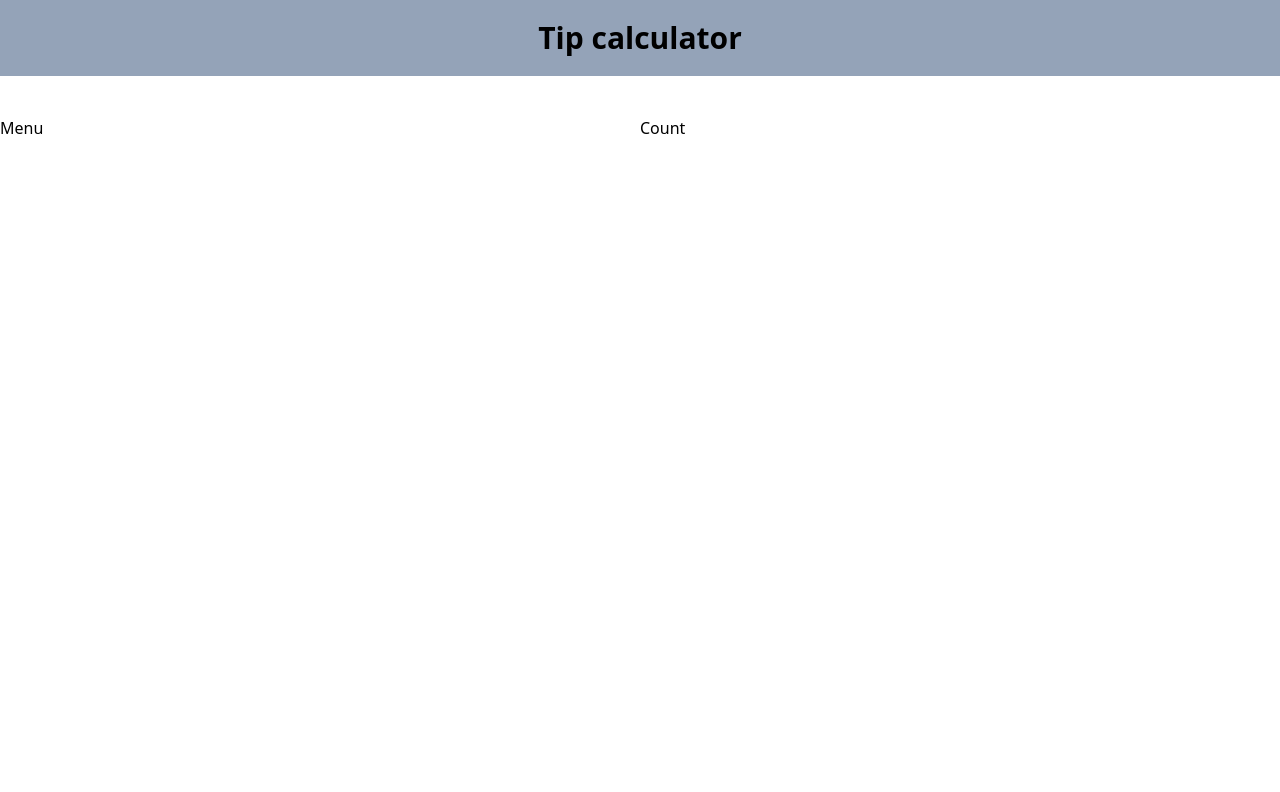
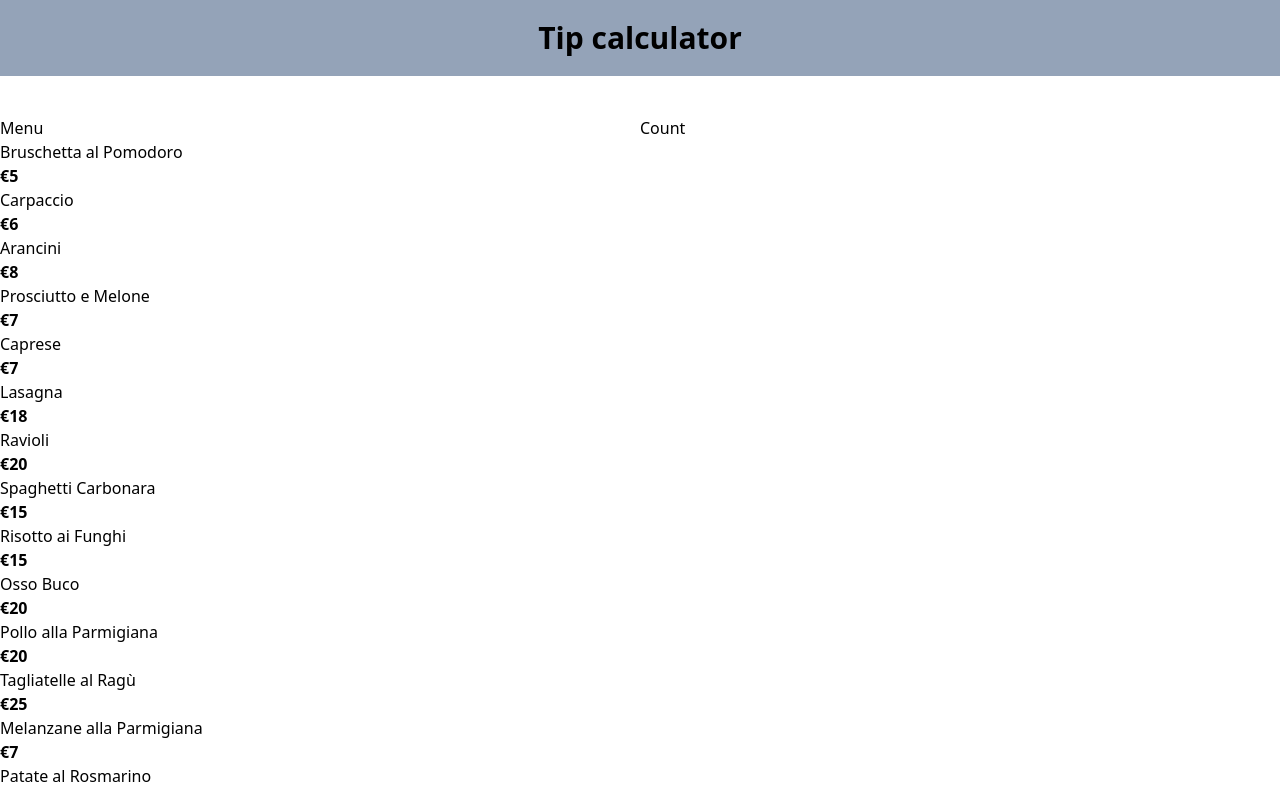
Before and after one commit to antyep/tip_calculator, a React (Vite) app: page / in a window 1280 px wide. Shown: the top 792 px of the page. Built offline with nearby package versions, Linux system fonts and the light colour scheme.

Commit message:
feat(menu): data now is displayed in the menu container

```diff
--- a/src/App.tsx
+++ b/src/App.tsx
@@ -1,7 +1,7 @@
 
+import MenuItem from "./components/MenuItem"
 import { menuItems } from "./data/db"
 function App() {
-  console.log(menuItems);
 
 
   return (
@@ -13,6 +13,13 @@ function App() {
       <main className="max-w-7xl mx-auto py-10 grid md:grid-cols-2">
         <div>
           <h2>Menu</h2>
+
+          {menuItems.map(item => (
+            <MenuItem
+            key={item.id}
+            item={item}
+            />
+          ))}
         </div>
 
         <div>
--- /dev/null
+++ b/src/components/MenuItem.tsx
@@ -0,0 +1,14 @@
+import type { MenuItem } from "../types";
+
+type MenuItemProps = {
+    item: MenuItem;
+};
+
+export default function MenuItem ({item} : MenuItemProps) {
+    return (
+    <>
+        <p>{item.name}</p>
+        <p className="font-black">€{item.price}</p>
+    </>
+    )
+}
```
